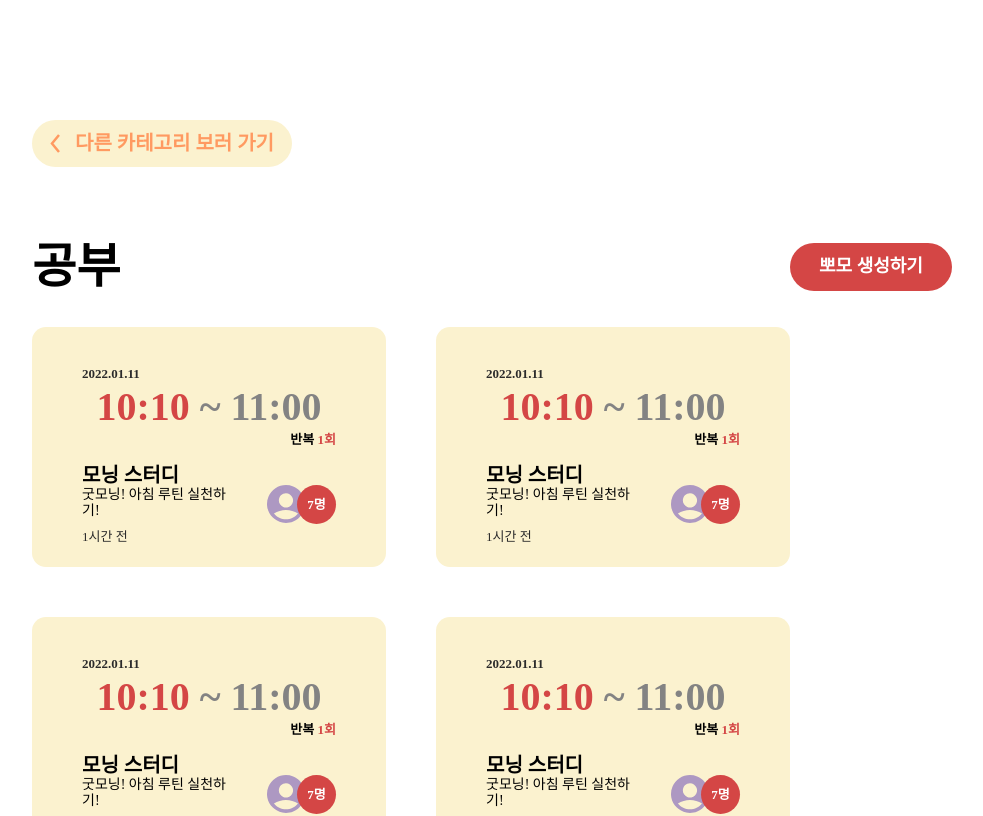
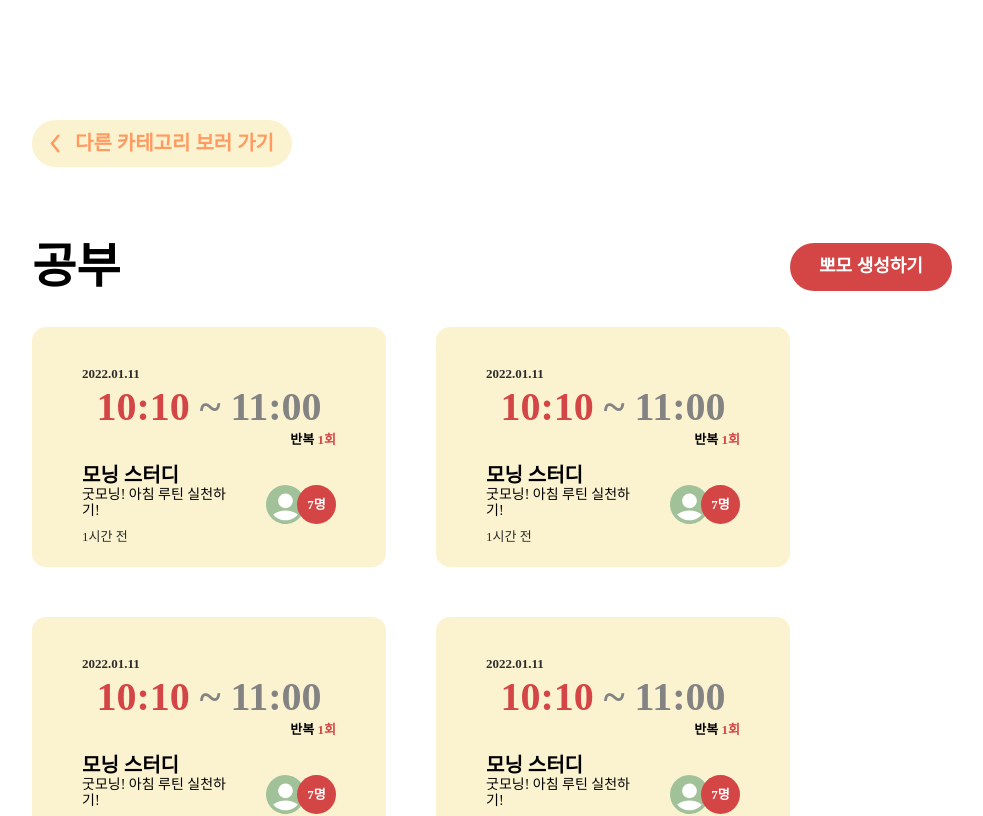
Before and after one commit to prgrms-fe-devcourse/FEDC3_POMO_DY, a Next.js app: page /post/1 in a window 1280 px wide. Shown: the top 816 px of the page, without its empty margins (148-1131 px from the left). Built offline with nearby package versions, Linux system fonts and the light colour scheme; a web font is replaced by a local one.

Commit message:
fix: 모집 글 카드 프로필 아이콘 색상 변경

```diff
--- a/components/posts/PostCard.tsx
+++ b/components/posts/PostCard.tsx
@@ -1,6 +1,6 @@
 import styled from '@emotion/styled';
 import { COLORS } from 'styles/colors';
-import ProfileIcon from '@public/icons/profile-purple.svg';
+import ProfileIcon from '@public/icons/profile.svg';
 
 const CardContainer = styled.div`
   min-width: 354px;
@@ -80,6 +80,11 @@ const BottomRightBox = styled.div`
   display: flex;
   justify-content: flex-end;
   width: 40%;
+
+  & > .profile {
+    width: 39px;
+    height: 39px;
+  }
 `;
 
 const CountCircle = styled.div`
@@ -114,7 +119,7 @@ export default function PostCard() {
           <SubContainer>1시간 전</SubContainer>
         </BottomLeftBox>
         <BottomRightBox>
-          <ProfileIcon />
+          <ProfileIcon className="profile" />
           <CountCircle>7명</CountCircle>
         </BottomRightBox>
       </BottomBox>
```
Also changed, not shown: public/icons/profile-purple.svg (deleted).
